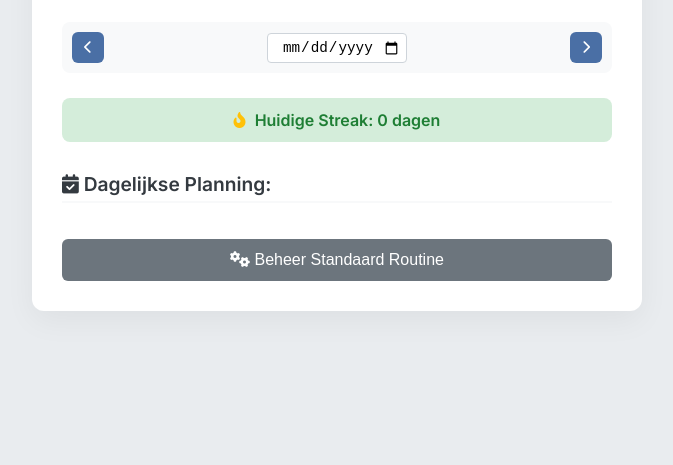
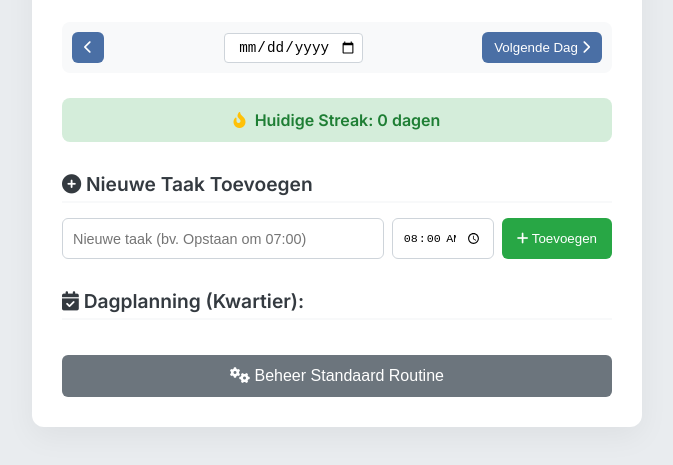
Before and after one commit to Horstappert147/reimagined-umbrella, a plain HTML site: page index.html in a window 1280 px wide. Shown: the part 113-578 px from the top of the page, without its empty margins (303-976 px from the left). Drawn offline with Linux system fonts and the light colour scheme.

Commit message:
Update index.html

```diff
--- a/index.html
+++ b/index.html
@@ -17,34 +17,38 @@
             <span class="datum-weergave-tekst">
                 <input type="date" id="datumKiezer" onchange="laadRoutineVoorDatum()">
             </span>
-            <button onclick="changeDate(1)"><i class="fas fa-chevron-right"></i></button>
+            <button onclick="changeDate(1)">Volgende Dag <i class="fas fa-chevron-right"></i></button>
         </div>
 
         <div class="streak-box">
             <i class="fas fa-fire-alt"></i> Huidige Streak: <span id="streakTeller">0</span> dagen
         </div>
 
-        <h2><i class="fas fa-calendar-check"></i> Dagelijkse Planning:</h2>
-        <ul id="takenLijst" class="routine-planning">
-            </ul>
+        <h2><i class="fas fa-plus-circle"></i> Nieuwe Taak Toevoegen</h2>
+        <div class="invoer-groep always-visible">
+            <input type="text" id="taakInvoer" placeholder="Nieuwe taak (bv. Opstaan om 07:00)">
+            <input type="time" id="tijdInvoer" value="08:00">
+            <button onclick="taakToevoegen()" class="toevoeg-knop"><i class="fas fa-plus"></i> Toevoegen</button>
+        </div>
 
-        <button onclick="toonStandaardTakenToevoegen()" id="toonToevoegenKnop" class="beheer-knop">
+        <h2><i class="fas fa-calendar-check"></i> Dagplanning (Kwartier):</h2>
+        <div id="timelineContainer">
+            </div>
+
+        <button onclick="toonStandaardBeheer()" id="toonBeheerKnop" class="beheer-knop">
              <i class="fas fa-cogs"></i> Beheer Standaard Routine
         </button>
 
         <div class="standaard-beheer-sectie">
-            <div class="invoer-groep">
-                <input type="text" id="taakInvoer" placeholder="Nieuwe taak (bv. Opstaan om 07:00)">
-                <input type="time" id="tijdInvoer" value="08:00">
-                <button onclick="taakToevoegen()" class="toevoeg-knop"><i class="fas fa-plus"></i></button>
-            </div>
-
             <div class="opgeslagen-taken-titel">
-                 Huidige Standaard Taken:
+                 Huidige Standaard Taken (Klik om te verwijderen):
             </div>
             <ul id="opgeslagenTakenLijst" class="standaard-taken-lijst">
                 </ul>
         </div>
+
+        <input type="file" id="fotoUploader" accept="image/*" style="display: none;">
+
     </div>
 
     <script src="script.js"></script>
```
